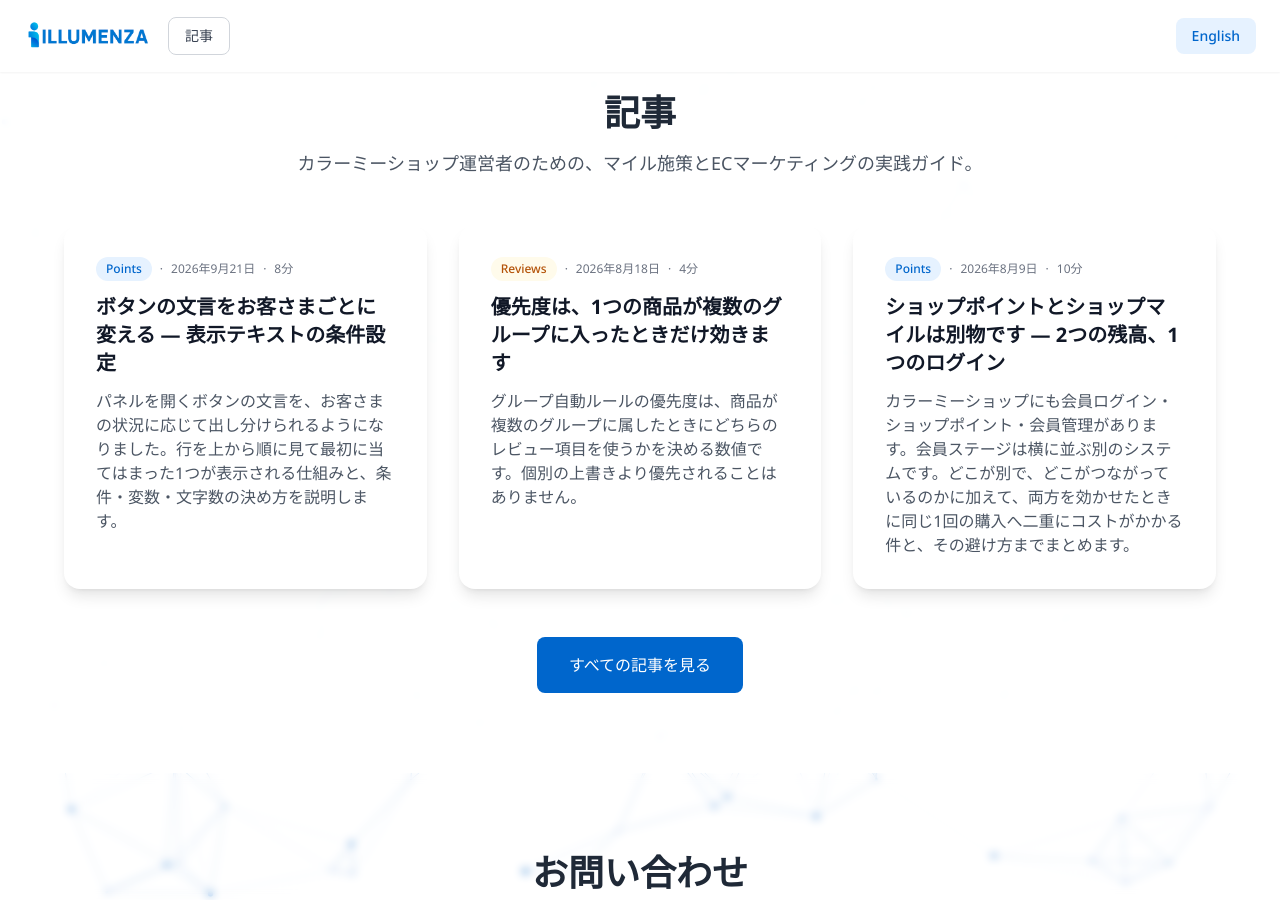
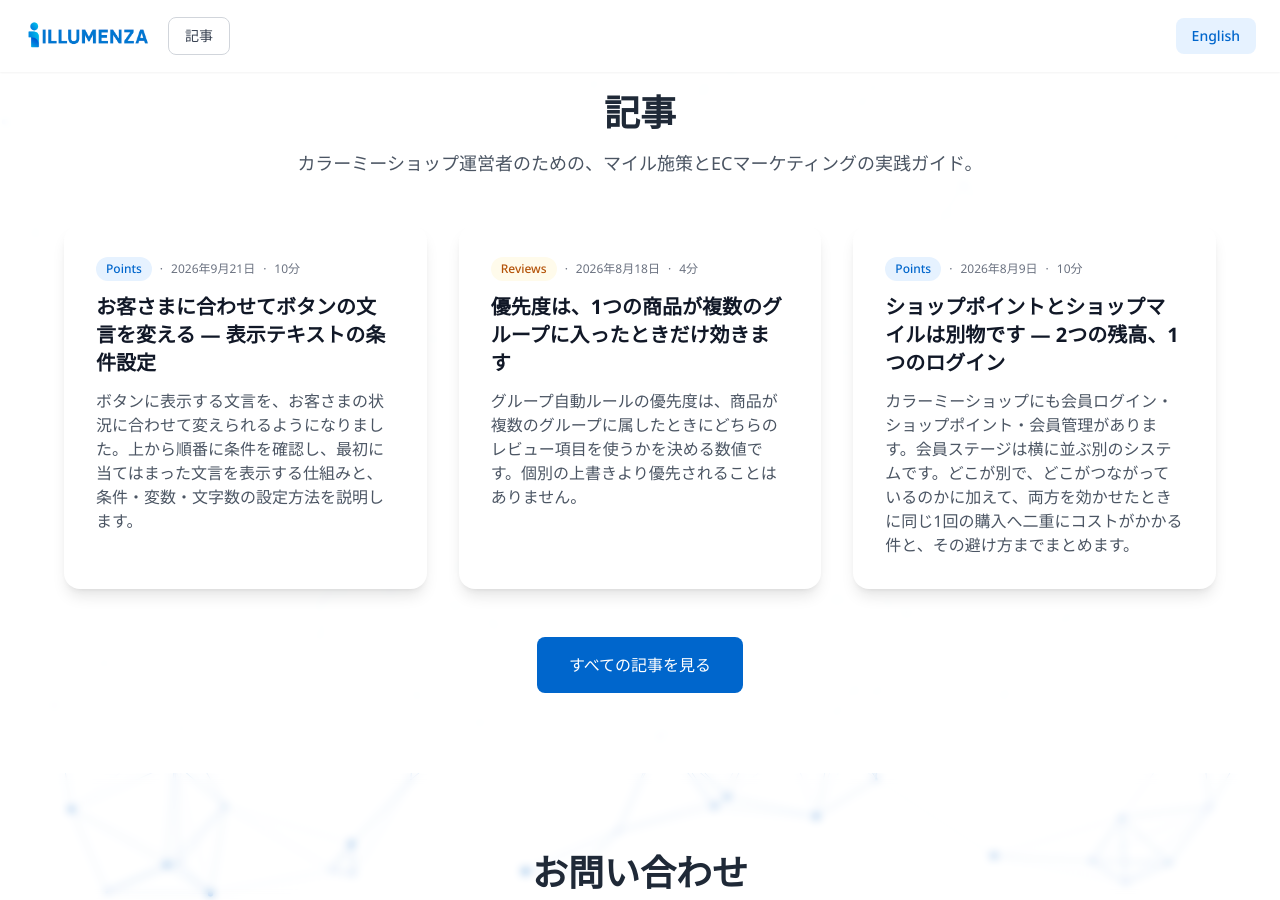
Before and after one commit to TheKinng96/illumenza-homepage, a Jekyll site: the page built from index.html, in a window 1280 px wide and 900 px high, scrolled down 2591 px. Built offline with Jekyll 4.4.1, drawn with Linux system fonts in a browser that asks for light colours; nearby versions of some CDN libraries; part of the change alters nothing that is shown.

Commit message:
content: rewrite the trigger-text post in a step-by-step voice
Same facts, restructured: one rule stated up front (top-down, first match
wins) with a worked four-row example, conditions framed as 何を見る・どう比べる
・いくつ, and a three-point summary. Longer than the guide's range, which the
guide allows when the explanation needs it.

Co-Authored-By: Claude Opus 5 (1M context) <noreply@anthropic.com>

```diff
--- a/_posts/2026-09-21-points-trigger-dynamic-text.md
+++ b/_posts/2026-09-21-points-trigger-dynamic-text.md
@@ -1,8 +1,8 @@
 ---
-title: "ボタンの文言をお客さまごとに変える — 表示テキストの条件設定"
+title: "お客さまに合わせてボタンの文言を変える — 表示テキストの条件設定"
 date: 2026-09-21 09:00:00 +0900
 tags: [ショップマイル, ロイヤルティ, カラーミーショップ]
-description: "パネルを開くボタンの文言を、お客さまの状況に応じて出し分けられるようになりました。行を上から順に見て最初に当てはまった1つが表示される仕組みと、条件・変数・文字数の決め方を説明します。"
+description: "ボタンに表示する文言を、お客さまの状況に合わせて変えられるようになりました。上から順番に条件を確認し、最初に当てはまった文言を表示する仕組みと、条件・変数・文字数の設定方法を説明します。"
 ogImage: /images/points.webp
 app: points
 section: appearance
@@ -10,30 +10,67 @@ verified: 2026-09-21
 screen: /trigger
 ---
 
-これまで、パネルを開くボタンの文言は1つだけでした。「特典を見る」と設定すれば、会員にも、まだ登録していないお客さまにも、同じ1文が出ていました。
+これまで、パネルを開くボタンには、1つの文言しか設定できませんでした。
 
-この文言を、お客さまの状況ごとに変えられるようになりました。設定は管理画面の「外観設定 → ボタン」にある**ボタンの表示テキスト**です。
+たとえば「特典を見る」と設定すると、会員のお客さまにも、まだ会員登録していないお客さまにも、同じ「特典を見る」と表示されます。
+
+今回のアップデートで、**お客さまの状況に合わせて、ボタンの文言を変えられるようになりました。**
+
+設定は、管理画面の「外観設定 → ボタン」にある**「ボタンの表示テキスト」**から行えます。
 
 <figure>
   <img src="/images/blog/points-trigger-dynamic-text/rules-list.webp"
        alt="ボタンの表示テキストの設定画面。会員登録をうながす、マイルの失効が近い、交換できる特典がある、次のステージが近い、キャンペーン中、基本テキストの6行が上から並び、各行に未ログイン・会員などの対象と、表示される文言、条件が書かれている。右側のプレビューには未ログインと会員サンプルの切り替えと、ショップ画面に重ねたボタンが表示されている。"
        loading="lazy" decoding="async">
-  <figcaption>行が上から並び、プレビューの上に「表示中の行」としてどれが出ているかが書かれています。</figcaption>
+  <figcaption>行を上から順番に確認し、条件に当てはまった行の文言が表示されます。</figcaption>
 </figure>
 
-## 行を上から順に見て、最初に当てはまった1つが出ます
+## まず覚えることは1つだけ
 
-設定は「行」のリストです。1行が、条件と文言のセットになっています。
+**上から順番に見て、最初に当てはまった1つが表示されます。**
 
-お客さまがショップを開いたとき、上の行から順に条件を確かめて、**最初に当てはまった行の文言だけ**が表示されます。2つ当てはまっても、2つ並ぶことはありません。
+これが、この機能のいちばん大事なルールです。
 
-つまり、順番がそのまま優先順位です。いちばん伝えたいことを上に置いてください。行はドラッグで並び替えられます。
+設定は「行」のリストになっています。
 
-いちばん下には**基本テキスト**という行があり、これは条件を持ちません。上のどの行にも当てはまらなかったお客さまに出ます。消すことも、オフにすることもできません。どのお客さまにも必ず何かが表示されるようにするための行です。
+1つの行に、**「誰に表示するか」などの条件と、「何と表示するか」の文言**を設定します。
 
-## まずはテンプレートから
+お客さまがショップを開くと、上の行から順番に条件を確認します。
 
-「テンプレートを追加」から、条件と文言があらかじめ入った行を追加できます。最初に用意されているのは5つです。
+最初に条件に当てはまった行の文言だけが表示されます。
+
+たとえば、
+
+1. 会員登録をしていない → 「会員登録で300マイル」
+2. 失効するマイルがある → 「1,200マイルが9月28日に失効」
+3. 交換できる特典がある → 「交換できる特典が3件」
+4. 基本テキスト → 「特典を見る」
+
+と設定した場合、1と2の両方に当てはまるお客さまには、**1の「会員登録で300マイル」だけ**が表示されます。
+
+つまり、**行の順番がそのまま優先順位**です。
+
+「今いちばん伝えたいこと」を上に置いてください。行はドラッグして並び替えられます。
+
+### 最後に「基本テキスト」があります
+
+いちばん下には**「基本テキスト」**という行があります。
+
+これは条件を設定しない、最後の受け皿です。
+
+上のどの行にも当てはまらなかったお客さまには、この文言が表示されます。
+
+基本テキストは削除したり、オフにしたりできません。
+
+**どのお客さまにも、必ず何か1つ表示するための行**です。
+
+---
+
+## まずはテンプレートから始められます
+
+「テンプレートを追加」から、条件と文言があらかじめ設定された行を追加できます。
+
+最初に用意されているテンプレートは5つです。
 
 | テンプレート | 条件 | 文言 |
 | --- | --- | --- |
@@ -43,11 +80,35 @@ screen: /trigger
 | 次のステージが近い | 次のステージまでのマイル が 500 以下 | あと{次のステージまでのマイル}マイルで{次のステージ}に到達 |
 | キャンペーン中 | キャンペーン = 開催中 | 今だけマイル{キャンペーン倍率}倍！ |
 
-追加したあとは、条件も文言も自由に書き換えられます。テンプレートはあくまで初期値で、追加した瞬間から「あなたの行」です。「自分で条件を作る」を選べば、白紙の行から始められます。
+追加したあとは、条件も文言も自由に変更できます。
 
-## 条件は「項目・比べ方・値」の3つ
+テンプレートはあくまで「最初のひな形」です。
 
-条件は3つを選ぶだけです。たとえば「マイル残高 が 1000 以上」。
+追加した時点から、その行はあなたのショップ用の設定になります。
+
+もちろん、「自分で条件を作る」から、何も設定されていない行を作ることもできます。
+
+---
+
+## 条件は3つ選ぶだけ
+
+条件は、かんたんにいうと、
+
+**「何を見る？」＋「どう比べる？」＋「いくつ？」**
+
+の3つです。
+
+たとえば、
+
+> マイル残高 が 1,000 以上
+
+なら、
+
+- 何を見る？ → マイル残高
+- どう比べる？ → 以上
+- いくつ？ → 1,000
+
+となります。
 
 選べる項目は次の10個です。
 
@@ -58,80 +119,228 @@ screen: /trigger
 | できること | 交換できる特典の件数、達成できるミッションの件数 |
 | ショップの状態 | キャンペーン、紹介プログラム |
 
-数で比べる項目には「以上」「以下」が出ます。状態を選ぶ項目（ログイン状態、誕生日の登録、キャンペーンなど）には、選択肢がそのまま並びます。
+数字で比べる項目には「以上」「以下」などが表示されます。
 
-1つの行に条件を複数置けます。複数置いた場合は**すべてに当てはまったときだけ**その行が出ます。「マイル残高が1000以上」かつ「交換できる特典の件数が1以上」なら、両方を満たすお客さまだけです。条件を足すほど、当てはまるお客さまは減ります。
+ログイン状態やキャンペーンなど、状態を見る項目では、選べる状態がそのまま表示されます。
 
-なお、会員ステージは「シルバー以上」のように高さで比べます。ステージを持っていないお客さまは、どの「以上」にも当てはまりません。
+### 条件は1つだけでなく、いくつでも追加できます
 
-## 変数は、条件とセットで使えます
+たとえば、
 
-文言のなかで `{マイル残高}` のように書くと、そのお客さまの数字に置き換わります。変数名は、入力欄の下に並んでいるものをクリックするとコピーできます。
+> マイル残高が1,000以上
+> **かつ**
+> 交換できる特典が1件以上
 
-ここに1つ決まりがあります。**その行が条件で確かめていることについてしか、変数は使えません。**
+という設定もできます。
 
-マイルの失効を条件にしている行は `{失効予定マイル}` や `{失効日}` を使えます。しかし、条件を「マイル残高が1000以上」に書き換えると、失効の変数は使えなくなります。
+この場合、**両方に当てはまるお客さまだけ**が対象になります。
 
-理由は単純で、有効期限をオフにしているショップでも、失効予定マイルという数字は「0」として存在するからです。条件で確かめずに使えると、お客さまのボタンに「0マイルが失効」と出てしまいます。
+条件を増やすほど、当てはまるお客さまは少なくなります。
 
-ただし、会員向けの行では `{マイル残高}` はいつでも使えます。会員であることが分かっていれば、残高は必ず取り出せるからです。
+なお、会員ステージは「シルバー以上」のように、ステージの高さで比べます。
 
-**基本テキスト**の行だけは例外で、使えるのは `{プログラム名}` だけです。条件がない行なので、誰に出るか分からないためです。
+まだ会員ステージがないお客さまは、「シルバー以上」などの条件には当てはまりません。
 
-行を開くと、その行で使える変数だけがボタンとして並びます。クリックすると入力欄に貼り付けられるので、変数名を覚える必要はありません。
+---
+
+## 文言には、お客さまの情報を入れられます
+
+文言の中に `{マイル残高}` のような文字を入れると、実際の画面では、お客さまの情報に置き換わります。
+
+たとえば、
+
+> あなたのマイルは{マイル残高}マイルです
+
+と設定すると、
+
+> あなたのマイルは1,200マイルです
+
+のように表示されます。
+
+使える変数は、入力欄の下にボタンで表示されています。
+
+**使いたいものをクリックするだけでコピーできるので、変数の名前を覚える必要はありません。**
+
+### 使える変数は、行によって違います
+
+ここだけ少し注意が必要です。
+
+その行で使える情報だけが、変数として表示されます。
+
+たとえば「マイルの失効が近い」という行では、
+
+- `{失効予定マイル}`
+- `{失効日}`
+
+など、失効に関する情報を使えます。
+
+一方、その行を「マイル残高が1,000以上」という条件に変更すると、失効に関する情報は使えなくなります。
+
+これは、ショップでマイルの有効期限を設定していない場合など、**その情報が存在しないことがあるため**です。
+
+使えない情報を表示しようとして、お客さまに「0マイルが失効」のような表示が出ないようになっています。
+
+会員向けの行では、`{マイル残高}` のように、会員のお客さまから取得できる情報を使えます。
+
+### 基本テキストで使えるのは `{プログラム名}` だけです
+
+基本テキストには条件がありません。
+
+そのため、誰に表示されるか分からなくても使える `{プログラム名}` だけが利用できます。
+
+行を開くと、その行で使える変数だけがボタンで表示されます。
+
+クリックすると入力欄に貼り付けられるので、難しい入力は必要ありません。
 
 <figure>
   <img src="/images/blog/points-trigger-dynamic-text/row-editor.webp"
        alt="「マイルの失効が近い」の行を開いた状態。行の名前、表示テキストの入力欄と34/60の文字数表示、使える変数のボタンが5つ、条件「まもなく失効するマイル が 1 以上」、条件を追加、この行を削除が縦に並び、右のプレビューには1,200マイルが9月28日に失効と書かれたボタンとボタンの幅248pxの表示がある。"
        loading="lazy" decoding="async">
-  <figcaption>行を開くと、右のプレビューもその行の文言に変わります。会員だけに出る行は、プレビューが自動で「会員サンプル」に固定されます。</figcaption>
+  <figcaption>行を開くと、その行の文言がプレビューに表示されます。会員だけに表示する行では、プレビューが自動的に「会員サンプル」になります。</figcaption>
 </figure>
 
-## 当てはまらない行は、静かに飛ばされます
+---
 
-条件に当てはまっていても、変数の中身が用意できない行は表示されません。次の行に進みます。
+## 条件に当てはまらないときは、次の行へ進みます
 
-- 「次のステージが近い」の行は、いちばん上のステージにいるお客さまには出ません
-- 「マイルの失効が近い」の行は、有効期限をオフにしているショップでは出ません
-- 「会員登録で{登録マイル}マイル」の行は、会員登録のマイルミッションを設定していないと出ません
+条件に当てはまらない行は、そのまま飛ばされます。
 
-最後の1つは見落としやすいところです。設定画面のプレビューには数字のサンプルが入るので、そこでは正しく見えます。実際のショップで出ないときは、まず該当するミッションや機能がオンになっているかを確かめてください。
+また、条件には当てはまっていても、その行で必要な情報が使えない場合は、その行は表示されません。
 
-## 文字数と、ボタンの幅
+たとえば、
 
-文字数の上限は3つあります。
+- 「次のステージが近い」
+  → すでにいちばん上のステージにいるお客さまには表示されません
+- 「マイルの失効が近い」
+  → マイルの有効期限を設定していないショップでは表示されません
+- 「会員登録で{登録マイル}マイル」
+  → 会員登録時のマイルを設定していない場合は表示されません
+
+その場合は、次の行を確認します。
+
+### プレビューと実際のショップで表示が違うことがあります
+
+設定画面のプレビューでは、確認しやすいようにサンプルの数字が入っています。
+
+そのため、プレビューでは、
+
+> 会員登録で300マイル
+
+と表示されていても、実際のショップでは会員登録のマイルを設定していなければ、その行は表示されません。
+
+「設定したのにショップで出てこない」という場合は、まず**その条件や機能がショップ側で有効になっているか**を確認してください。
+
+---
+
+## 文字数には上限があります
+
+設定できる文字数には、次の上限があります。
 
 | 項目 | 上限 |
 | --- | --- |
 | 行の名前 | 20文字 |
-| 表示テキスト（入力する文章） | 60文字 |
+| 表示テキスト | 60文字 |
 | 実際に表示される文言 | 24文字 |
 
-入力欄の60文字は、変数を**変数名の文字数のまま**数えます。`{失効予定マイル}` は9文字ぶん使います。実際に画面に出るときは「1,200」の5文字になるので、入力欄が窮屈でも、表示はもっと短くなります。
+### 60文字と24文字は何が違う？
 
-24文字を超えた部分は切れます。ボタン自体は文言の長さに合わせて伸びますが、画面の端までは伸びません。プレビューの横に**ボタンの幅**が出ているので、ここが黄色くなったら、スマホでは切れる長さだという合図です。
+ここは少し分かりにくいところです。
 
-## スマホは初期設定でアイコンだけです
+入力欄では、`{失効予定マイル}` のような変数も、その名前の文字数で数えます。
 
-ここが大事なところです。スマホでのボタンは、初期設定では**アイコンだけ**の丸い形です。文字が出ないので、条件をどう作り込んでも、スマホのお客さまには表示テキストが届きません。
+たとえば、
 
-同じ画面の下のほうにある「スマホではアイコンのみ表示」をオフにすると、スマホでも文言が出るようになります。ただし、スマホの画面幅は狭いので、24文字ぎりぎりの文言は切れます。スマホでも見せたい場合は、短い文言にしてください。
+> `{失効予定マイル}マイルが{失効日}に失効`
 
-アイコンのみのままでも大きな問題はありません。マイル残高も、交換できる特典も、次のステージまでの距離も、ボタンを押して開いたパネルの中に省略なしで並んでいます。
+のように入力すると、変数の名前も60文字の中に含まれます。
 
-## 決める順番
+実際のショップで表示するときは、変数が「1,200」や「9月28日」のような実際の値に置き換わります。
 
-1. 基本テキストを決める（どのお客さまにも出る、最後の受け皿です）
-2. テンプレートを1つか2つ追加する（まずは「会員登録をうながす」と「交換できる特典がある」あたりから）
-3. 文言を自分のショップの言葉に書き換える
-4. 行の順番を、伝えたい順に並べ替える
-5. プレビューを「未ログイン」と「会員サンプル」、「PC」と「スマホ」で切り替えて、それぞれ何が出るか確かめる
-6. スマホで文字を出すかどうかを決める
+そのため、**入力欄では長く見えても、実際の表示はもっと短くなることがあります。**
 
-最初から5つすべて入れる必要はありません。行が増えるほど、誰に何が出ているのかが分かりにくくなります。2つか3つから始めるほうが扱いやすいです。
+実際に表示できる文言は24文字までです。
+
+24文字を超えた部分は切れて表示されます。
+
+また、ボタンは文言に合わせて横に広がりますが、画面の端を超えて広がることはありません。
+
+プレビューには**「ボタンの幅」**も表示されます。
+
+ここを見ながら、実際の画面で読みやすい長さに調整してください。
+
+---
+
+## スマホでは、初期設定だとアイコンだけです
+
+ここは特に大事です。
+
+スマホのボタンは、初期設定では**アイコンだけの丸いボタン**になっています。
+
+そのため、表示テキストをどれだけ細かく設定しても、初期設定のままではスマホには文言が表示されません。
+
+スマホにも文言を表示したい場合は、同じ画面にある**「スマホではアイコンのみ表示」**をオフにしてください。
+
+ただし、スマホは画面の幅が狭いため、長い文言は切れてしまうことがあります。
+
+スマホでも文言を見せたい場合は、できるだけ短い言葉にするのがおすすめです。
+
+アイコンだけのままでも問題ありません。
+
+ボタンを押して開くパネルの中では、マイル残高や交換できる特典、次のステージまでのマイルなどの情報を確認できます。
+
+---
+
+## 最初は2〜3個から始めるのがおすすめです
+
+最初からすべての条件を設定する必要はありません。
+
+まずは、次の順番で設定してみてください。
+
+1. **基本テキストを決める**
+   どのお客さまにも表示する、最後の文言です。
+2. **テンプレートを1〜2個追加する**
+   まずは「会員登録をうながす」「交換できる特典がある」など、分かりやすいものから始めます。
+3. **文言をショップに合わせて変更する**
+   お店で普段使っている言葉に合わせてください。
+4. **行の順番を決める**
+   「今いちばん伝えたいこと」を上に置きます。
+5. **プレビューで確認する**
+   「未ログイン」「会員サンプル」、さらに「PC」「スマホ」を切り替えて確認します。
+6. **スマホで文言を表示するか決める**
+   表示する場合は、短めの文言がおすすめです。
+
+行を増やしすぎると、あとから「このお客さまには、なぜこの文言が出ているんだろう？」と分かりにくくなることがあります。
+
+**まずは2〜3個くらいから始める**と、管理しやすくなります。
+
+---
 
 ## まとめ
 
-ボタンの文言は、上から順に見て最初に当てはまった1行が出ます。順番が優先順位です。
+この機能で覚えておきたいことは、3つだけです。
 
-条件は「項目・比べ方・値」の3つで作り、変数はその行が条件で確かめていることにしか使えません。表示されるのは24文字まで、スマホは初期設定ではアイコンだけ。この2つを頭に置いて文言を決めてください。
+### ① 上から順番に見ます
+
+**最初に条件に当てはまった1行だけ**が表示されます。
+
+そのため、行の順番が優先順位になります。
+
+### ② 条件と文言をセットで考えます
+
+「誰に」「何を伝えるか」を1つの行にまとめます。
+
+テンプレートを使えば、難しい設定を最初から考える必要はありません。
+
+### ③ 短く、分かりやすく
+
+実際に表示される文言は24文字までです。
+
+スマホで文言を表示する場合は、さらに短くすると読みやすくなります。
+
+たとえば、
+
+> 「会員登録で300マイル」
+> 「あと200マイルでゴールド」
+> 「交換できる特典が3件」
+
+のように、**お客さまが見た瞬間に「自分に何ができるか」が分かる文言**にすると、この機能を活用しやすくなります。
```
